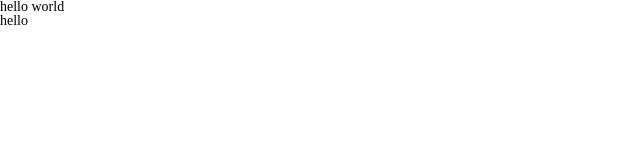
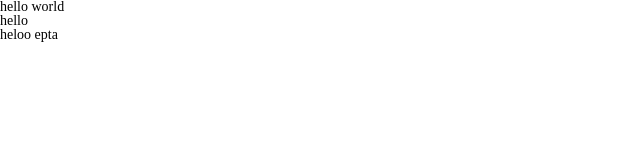
Before and after one commit to Friall/jstest, a plain HTML site: page index.html in a window 1280 px wide. Shown: the full height of the page, 0-640 px from the left. Drawn offline with Linux system fonts and the light colour scheme.

Commit message:
Hello Pashka

```diff
--- a/index.html
+++ b/index.html
@@ -9,6 +9,7 @@
   <body>
     <h1>hello world</h1>
     <h2>hello</h2>
+    <h3>heloo epta</h3>
   </body>
 
   <script src="js/script.min.js"></script>
```
